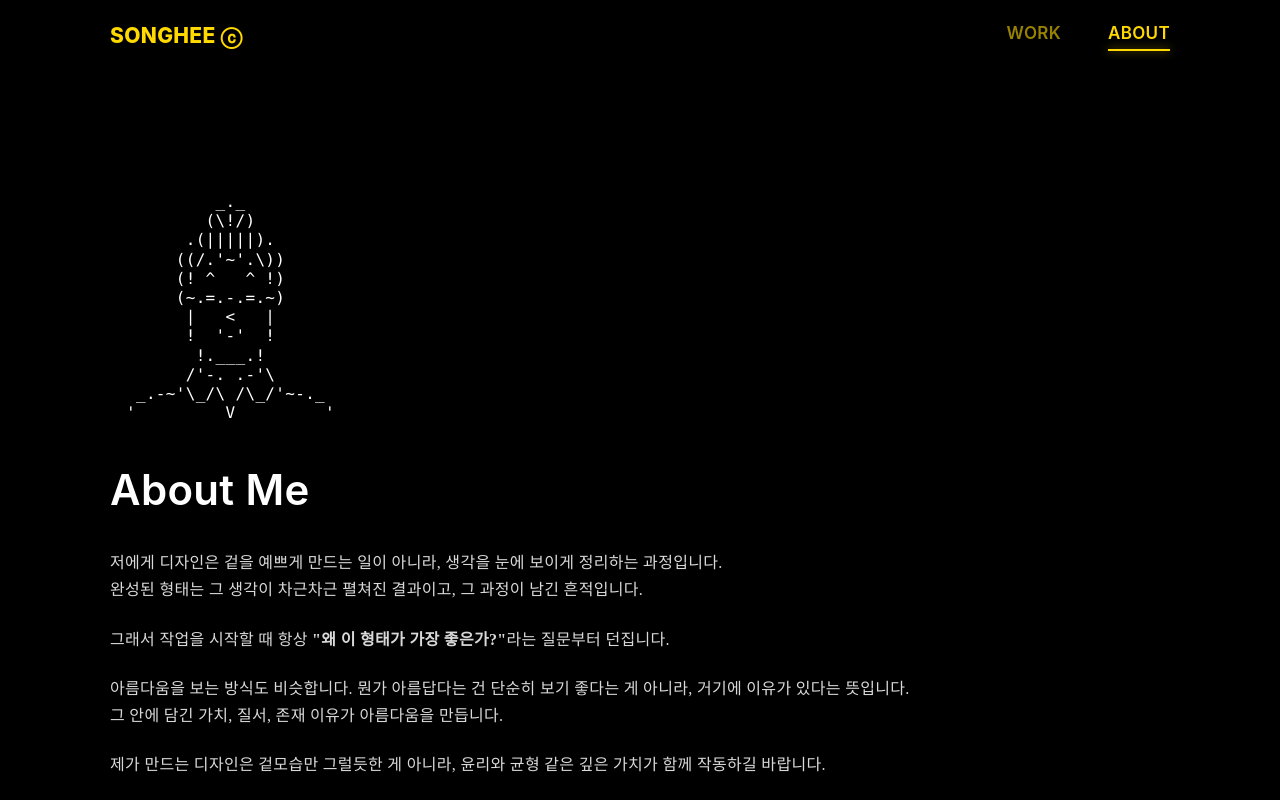
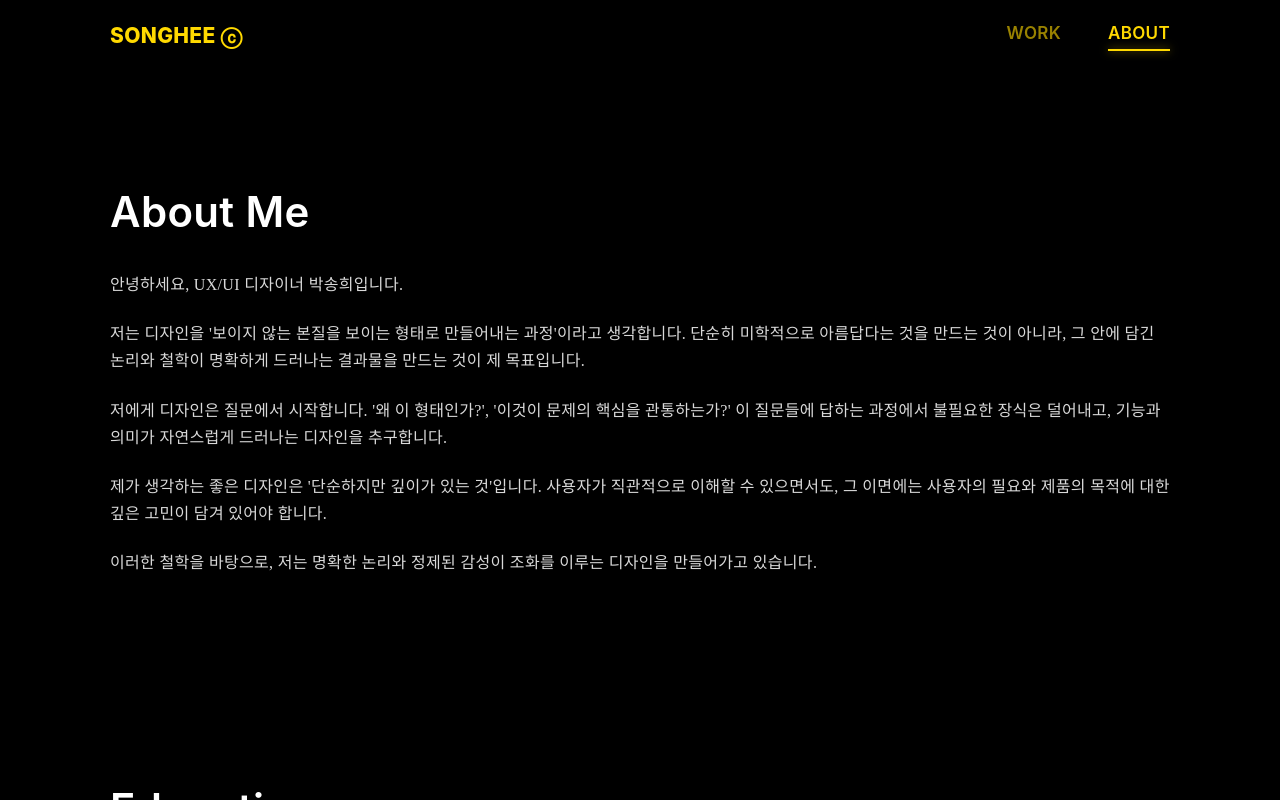
Before and after one commit to vanitas0126/portfolio, a React (Vite) app: page / in a window 1280 px wide. Both pictures are taken after a click on the button "ABOUT". Shown: the top 800 px of the page. Built offline with nearby package versions, Linux system fonts and the light colour scheme; a small style sheet from the web is missing; a web font is replaced by a local one.

Commit message:
Update About.tsx

```diff
--- a/src/components/About.tsx
+++ b/src/components/About.tsx
@@ -335,45 +335,6 @@ export default function About({ onNavigateHome, onNavigateToWork, onNavigateToPr
           maxWidth: '1180px',
           margin: '0 auto'
         }}>
-          <div style={{ display: 'flex', justifyContent: 'flex-start', width: '100%', marginBottom: '24px' }}>
-            <pre style={{
-              margin: 0,
-              padding: '12px 16px',
-              borderRadius: '12px',
-              background: '#000',
-              color: '#fff',
-              fontFamily: 'ui-monospace, SFMono-Regular, Menlo, Monaco, Consolas, "Liberation Mono", "Courier New", monospace',
-              fontSize: '16px',
-              lineHeight: 1.2,
-              textAlign: 'left',
-              overflowX: 'auto',
-              textShadow: 'none'
-            }}>
-{`         _._         `}
-{'\n'}
-{`        (\\!/)        `}
-{'\n'}
-{`      .(|||||).      `}
-{'\n'}
-{`     ((/.'~'.\\))     `}
-{'\n'}
-{`     (! ^   ^ !)     `}
-{'\n'}
-{`     (~.=.-.=.~)     `}
-{'\n'}
-{`      |   <   |      `}
-{'\n'}
-{`      !  '-'  !      `}
-{'\n'}
-{`       !.___.!       `}
-{'\n'}
-{`      /'-. .-'\\      `}
-{'\n'}
-{` _.-~'\\_/\\ /\\_/'~-._ `}
-{'\n'}
-{`'         V         '`}
-            </pre>
-          </div>
           <div style={{ marginBottom: '28px' }}>
             <h2 style={{
               fontSize: '42px',
@@ -394,8 +355,7 @@ export default function About({ onNavigateHome, onNavigateToWork, onNavigateToPr
               fontWeight: 400,
               fontFamily: 'SD Greta Sans'
             }}>
-              저에게 디자인은 겉을 예쁘게 만드는 일이 아니라, 생각을 눈에 보이게 정리하는 과정입니다.<br />
-              완성된 형태는 그 생각이 차근차근 펼쳐진 결과이고, 그 과정이 남긴 흔적입니다.
+              안녕하세요, UX/UI 디자이너 박송희입니다.
             </p>
 
             <p style={{
@@ -406,7 +366,7 @@ export default function About({ onNavigateHome, onNavigateToWork, onNavigateToPr
               fontWeight: 400,
               fontFamily: 'SD Greta Sans'
             }}>
-              그래서 작업을 시작할 때 항상 <strong style={{ fontWeight: 600 }}>&quot;왜 이 형태가 가장 좋은가?&quot;</strong>라는 질문부터 던집니다.
+              저는 디자인을 &#39;보이지 않는 본질을 보이는 형태로 만들어내는 과정&#39;이라고 생각합니다. 단순히 미학적으로 아름답다는 것을 만드는 것이 아니라, 그 안에 담긴 논리와 철학이 명확하게 드러나는 결과물을 만드는 것이 제 목표입니다.
             </p>
 
             <p style={{
@@ -417,8 +377,7 @@ export default function About({ onNavigateHome, onNavigateToWork, onNavigateToPr
               fontWeight: 400,
               fontFamily: 'SD Greta Sans'
             }}>
-              아름다움을 보는 방식도 비슷합니다. 뭔가 아름답다는 건 단순히 보기 좋다는 게 아니라, 거기에 이유가 있다는 뜻입니다.<br />
-              그 안에 담긴 가치, 질서, 존재 이유가 아름다움을 만듭니다.
+              저에게 디자인은 질문에서 시작합니다. &#39;왜 이 형태인가?&#39;, &#39;이것이 문제의 핵심을 관통하는가?&#39; 이 질문들에 답하는 과정에서 불필요한 장식은 덜어내고, 기능과 의미가 자연스럽게 드러나는 디자인을 추구합니다.
             </p>
 
             <p style={{
@@ -429,30 +388,7 @@ export default function About({ onNavigateHome, onNavigateToWork, onNavigateToPr
               fontWeight: 400,
               fontFamily: 'SD Greta Sans'
             }}>
-              제가 만드는 디자인은 겉모습만 그럴듯한 게 아니라, 윤리와 균형 같은 깊은 가치가 함께 작동하길 바랍니다.
-            </p>
-
-            <p style={{
-              fontSize: '16px',
-              lineHeight: 1.7,
-              color: 'rgba(255, 255, 255, 0.85)',
-              marginBottom: '22px',
-              fontWeight: 400,
-              fontFamily: 'SD Greta Sans'
-            }}>
-              겉은 명료하고 간결하게<br />
-              속에는 정교한 논리와 정돈된 감정이 흐르도록
-            </p>
-
-            <p style={{
-              fontSize: '16px',
-              lineHeight: 1.7,
-              color: 'rgba(255, 255, 255, 0.85)',
-              marginBottom: '22px',
-              fontWeight: 400,
-              fontFamily: 'SD Greta Sans'
-            }}>
-              제가 가장 중요하게 여기는 건 &#39;단순해 보이지만 깊이 있는 것&#39;입니다.
+              제가 생각하는 좋은 디자인은 &#39;단순하지만 깊이가 있는 것&#39;입니다. 사용자가 직관적으로 이해할 수 있으면서도, 그 이면에는 사용자의 필요와 제품의 목적에 대한 깊은 고민이 담겨 있어야 합니다.
             </p>
 
             <p style={{
@@ -463,8 +399,7 @@ export default function About({ onNavigateHome, onNavigateToWork, onNavigateToPr
               fontWeight: 400,
               fontFamily: 'SD Greta Sans'
             }}>
-              결국 제가 추구하는 디자인은 머리(논리)와 감각이 따로 놀지 않고 자연스럽게 만나는 지점입니다.<br />
-              생각이 구체적인 감각을 만들고, 그 감각이 다시 생각을 더 선명하게 만드는 순환. 이 둘 사이의 건강한 긴장 속에서 진짜 의미 있는 디자인이 나온다고 믿습니다.
+              이러한 철학을 바탕으로, 저는 명확한 논리와 정제된 감성이 조화를 이루는 디자인을 만들어가고 있습니다.
             </p>
           </div>
         </section>
```
